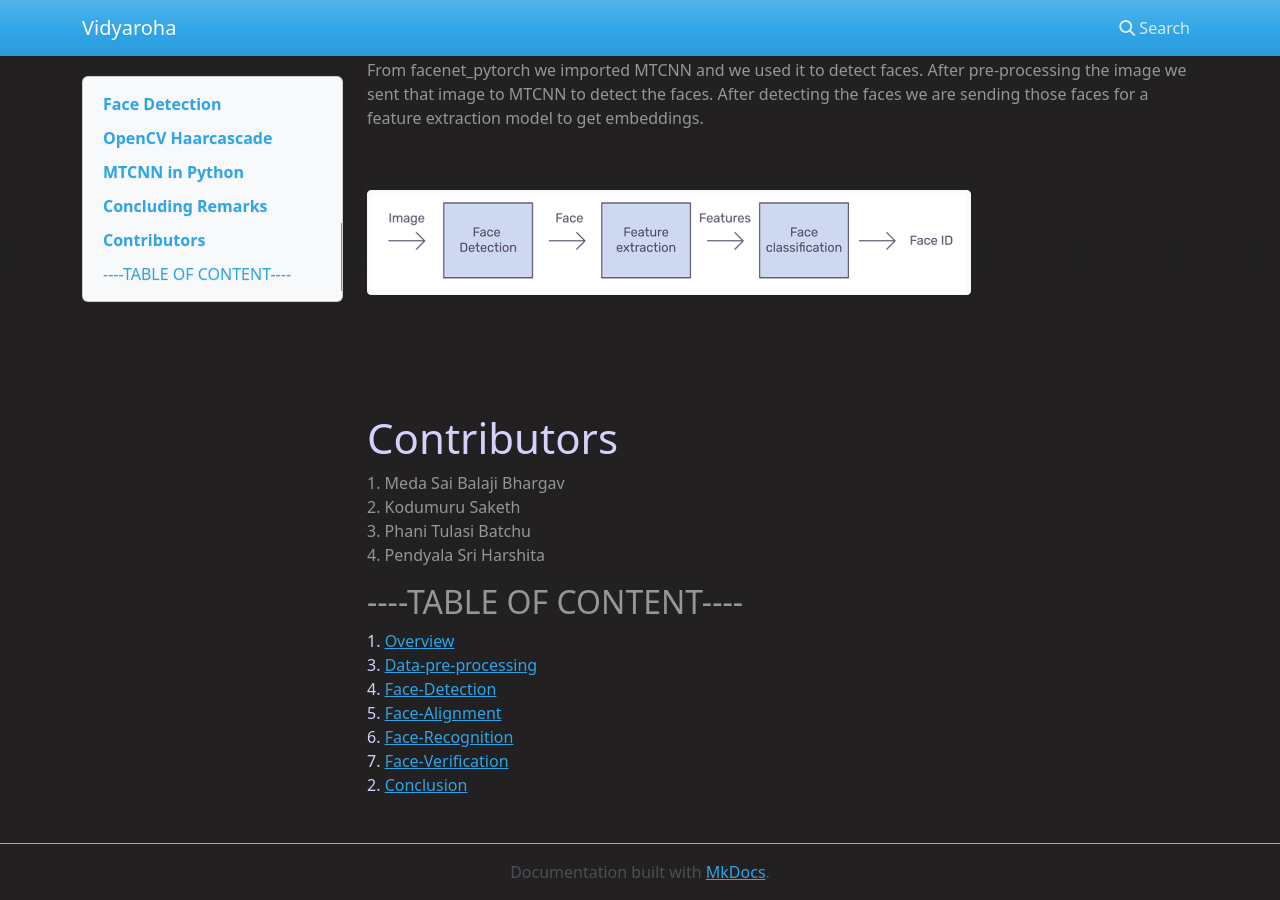
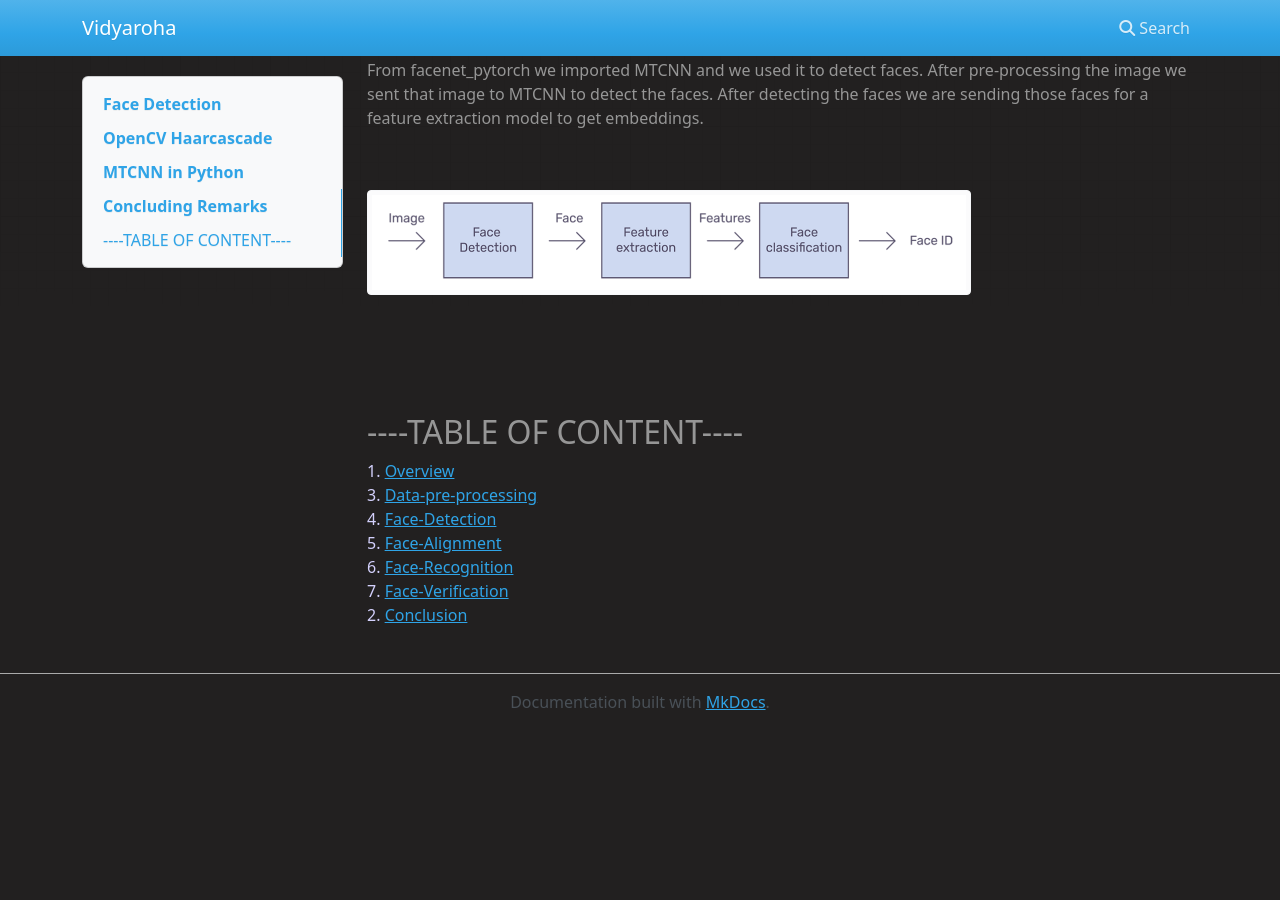
Before and after one commit to PhaniTulasiBatchu/Vidyaroha-documentation, an MkDocs documentation site: the page built from docs/face-detection.md, in a window 1280 px wide and 900 px high, scrolled down 612 px. Built offline with MkDocs 1.6.1, drawn with Linux system fonts in a browser that asks for light colours; nearby versions of some CDN libraries; after the commit the page ends 1342 px from its top, so only the background shows below that.

Commit message:
Update face-detection.md

```diff
--- a/docs/face-detection.md
+++ b/docs/face-detection.md
@@ -24,13 +24,7 @@
 <br>
 <br>
 <br>
-#<span style="color:rgb(212, 209, 253);">Contributors</span>
-<p style="color:rgb(150,150,150); font-weight:100;">
-1. Meda Sai Balaji Bhargav<br>
-2. Kodumuru Saketh<br>
-3. Phani Tulasi Batchu<br>
-4. Pendyala Sri Harshita<br>
-</p>
+
 ##<span style="color:rgb(150,150,150);">----TABLE OF CONTENT----</span>
 <span style="color:rgb(212, 209, 253);">1.</span> [Overview](overview.md)
 <span style="color:rgb(212, 209, 253);">3.</span> [Data-pre-processing](data-pre-processing.md)
```
